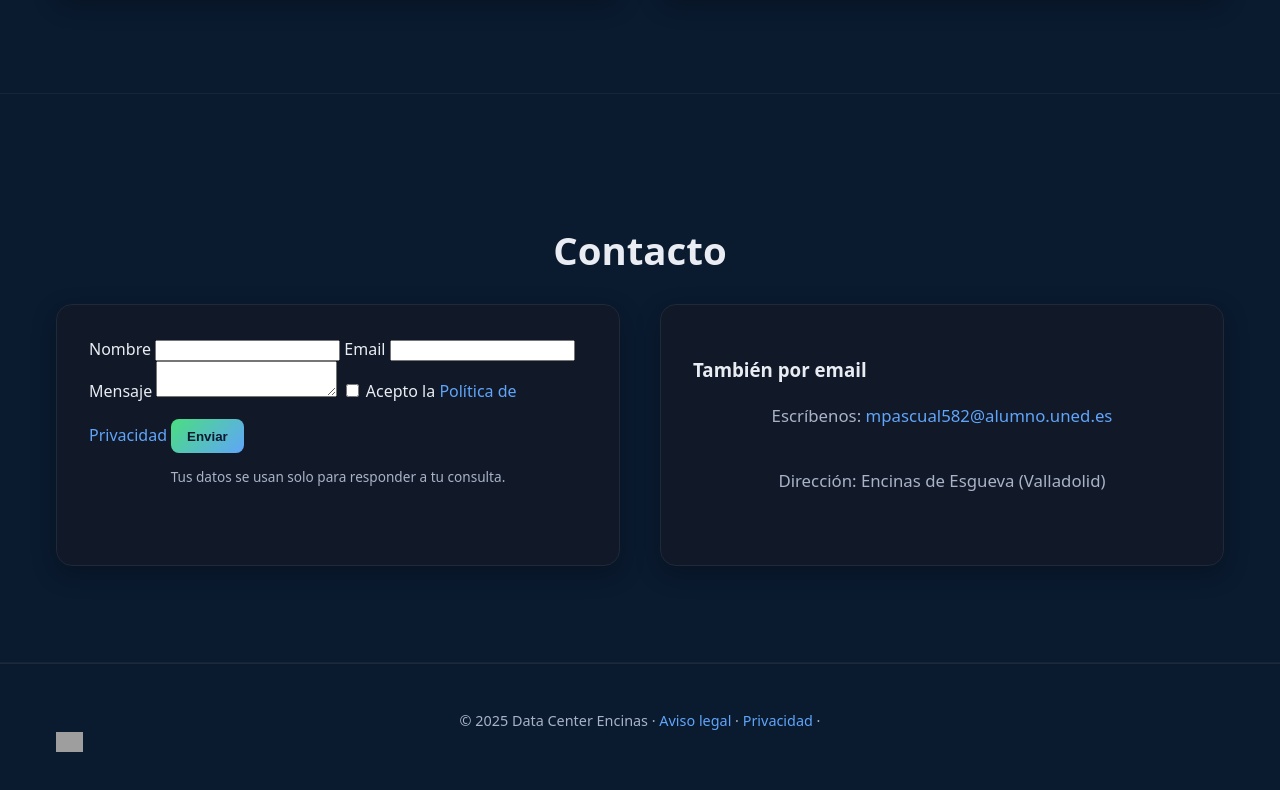
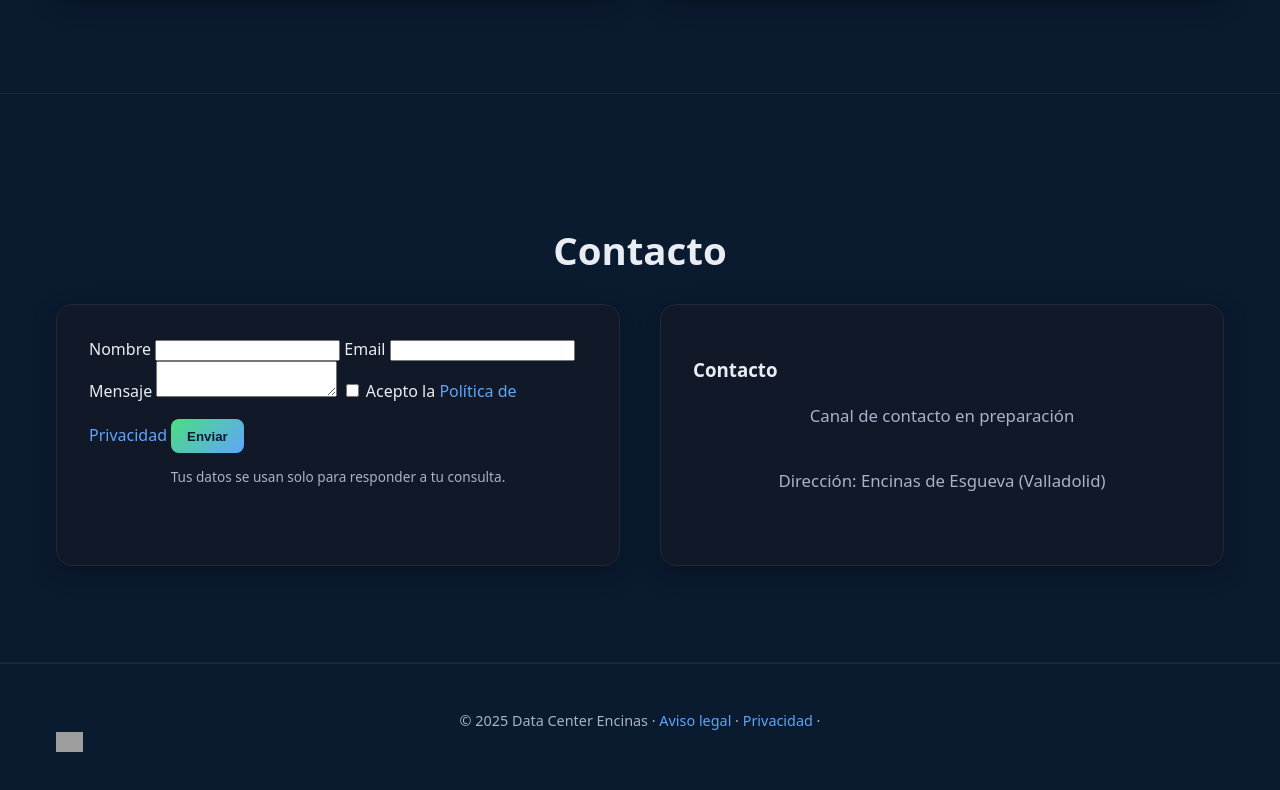
Before and after one commit to damoclespascual1975-blip/data-center-encinas, a plain HTML site: page index.html in a window 1280 px wide. Shown: the part 5956-6746 px from the top of the page. Drawn offline with Linux system fonts and the light colour scheme; grey boxes are pictures that could not be loaded.

Commit message:
Update index.html

```diff
--- a/index.html
+++ b/index.html
@@ -342,10 +342,11 @@
             </form>
           </div>
           <div class="card">
-            <h3>También por email</h3>
-            <p class="muted">Escríbenos: <a id="directEmail" href="mailto:mpascual582@alumno.uned.es">mpascual582@alumno.uned.es</a></p>
-            <p class="muted">Dirección: Encinas de Esgueva (Valladolid)</p>
-          </div>
+  <h3>Contacto</h3>
+  <p class="muted">Canal de contacto en preparación</p>
+  <p class="muted">Dirección: Encinas de Esgueva (Valladolid)</p>
+</div>
+
         </div>
       </div>
     </section>
```
